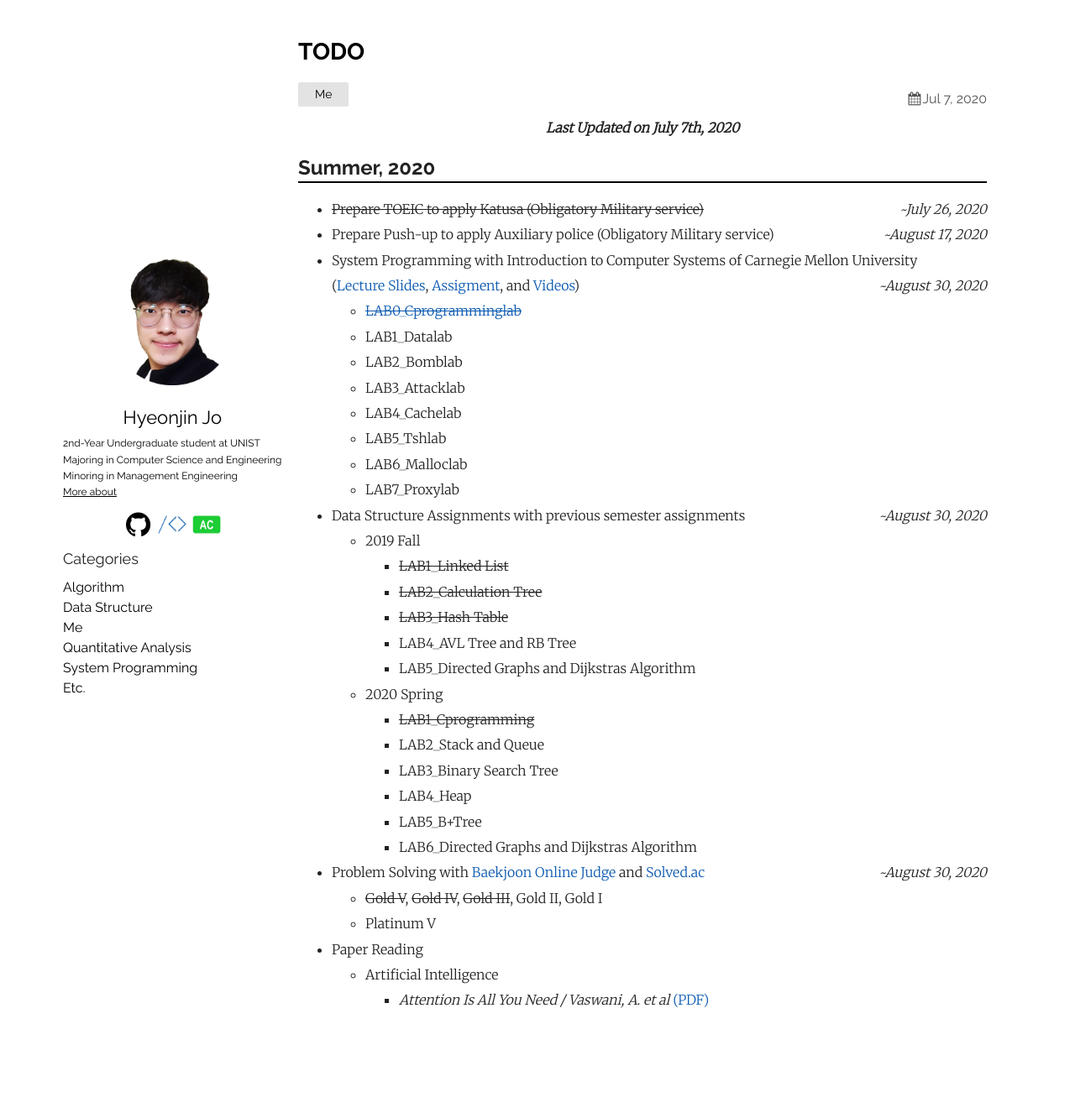
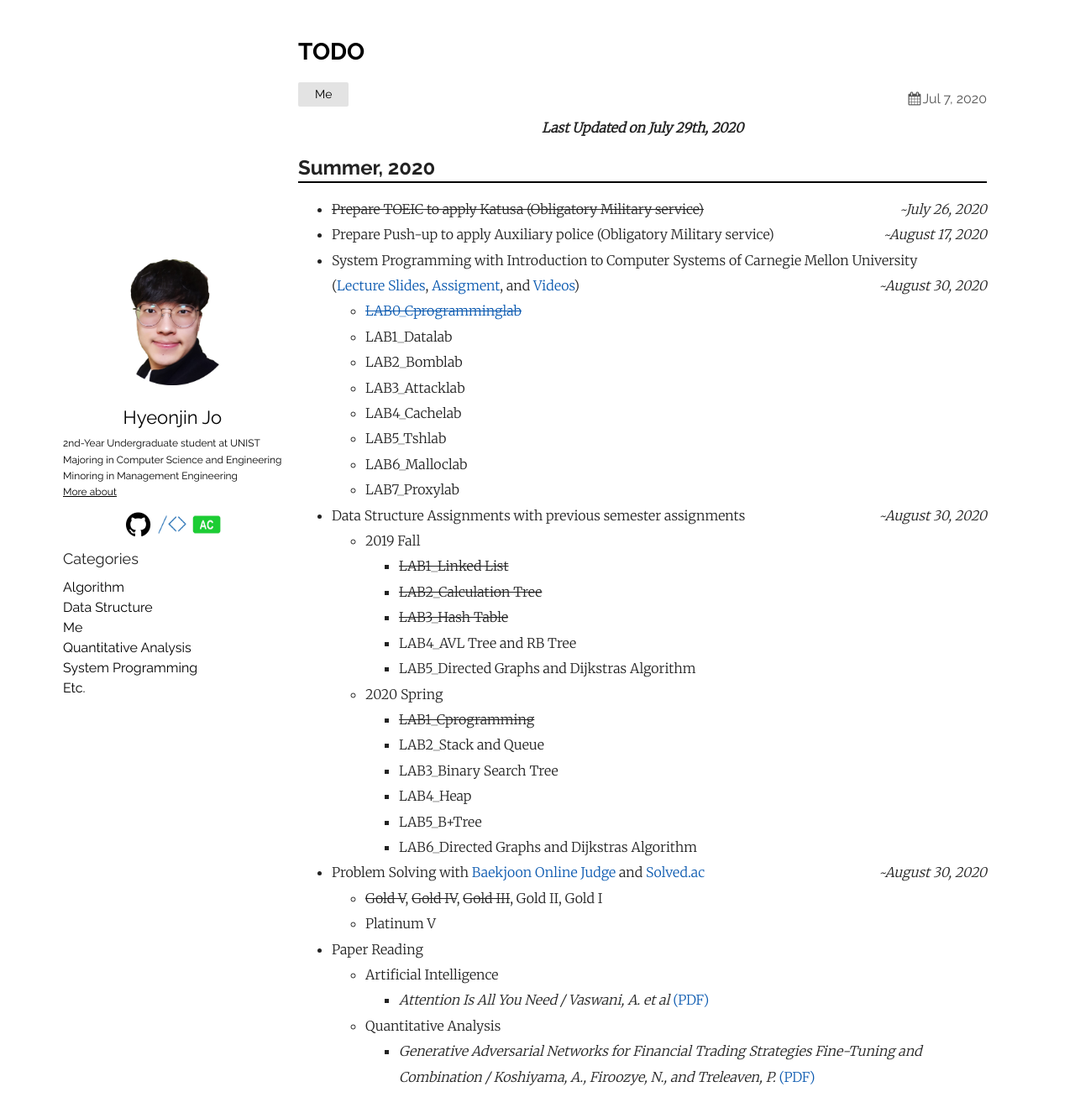
Before and after one commit to thinkin9/thinkin9.github.io, a Jekyll site: the page built from _posts/2020-07-07-TODO.markdown, in a window 1280 px wide and 1343 px high. Shown: the top 1332 px of the window at 84% size. Built offline with Jekyll 4.4.1, drawn with Linux system fonts in a browser that asks for light colours.

Commit message:
20200729

```diff
--- a/_posts/2020-07-07-TODO.markdown
+++ b/_posts/2020-07-07-TODO.markdown
@@ -5,7 +5,7 @@ date:   2020-07-07 16:04:19 +0900
 categories: Me
 ---
 
-<div style="text-align: center"><i><b>Last Updated on July 7th, 2020</b></i></div>
+<div style="text-align: center"><i><b>Last Updated on July 29th, 2020</b></i></div>
 
 ## Summer, 2020
 <hr style="height: 2px; border:none; margin-top: -1em; margin-bottom:0.5em; padding: 0; background:black">
@@ -41,3 +41,6 @@ categories: Me
 - Paper Reading
     - Artificial Intelligence
         - *Attention Is All You Need / Vaswani, A. et al* [(PDF)](https://arxiv.org/abs/1706.03762)
+
+    - Quantitative Analysis
+        - *Generative Adversarial Networks for Financial Trading Strategies Fine-Tuning and Combination / Koshiyama, A., Firoozye, N., and Treleaven, P.* [(PDF)](https://arxiv.org/abs/1901.01751)
```
